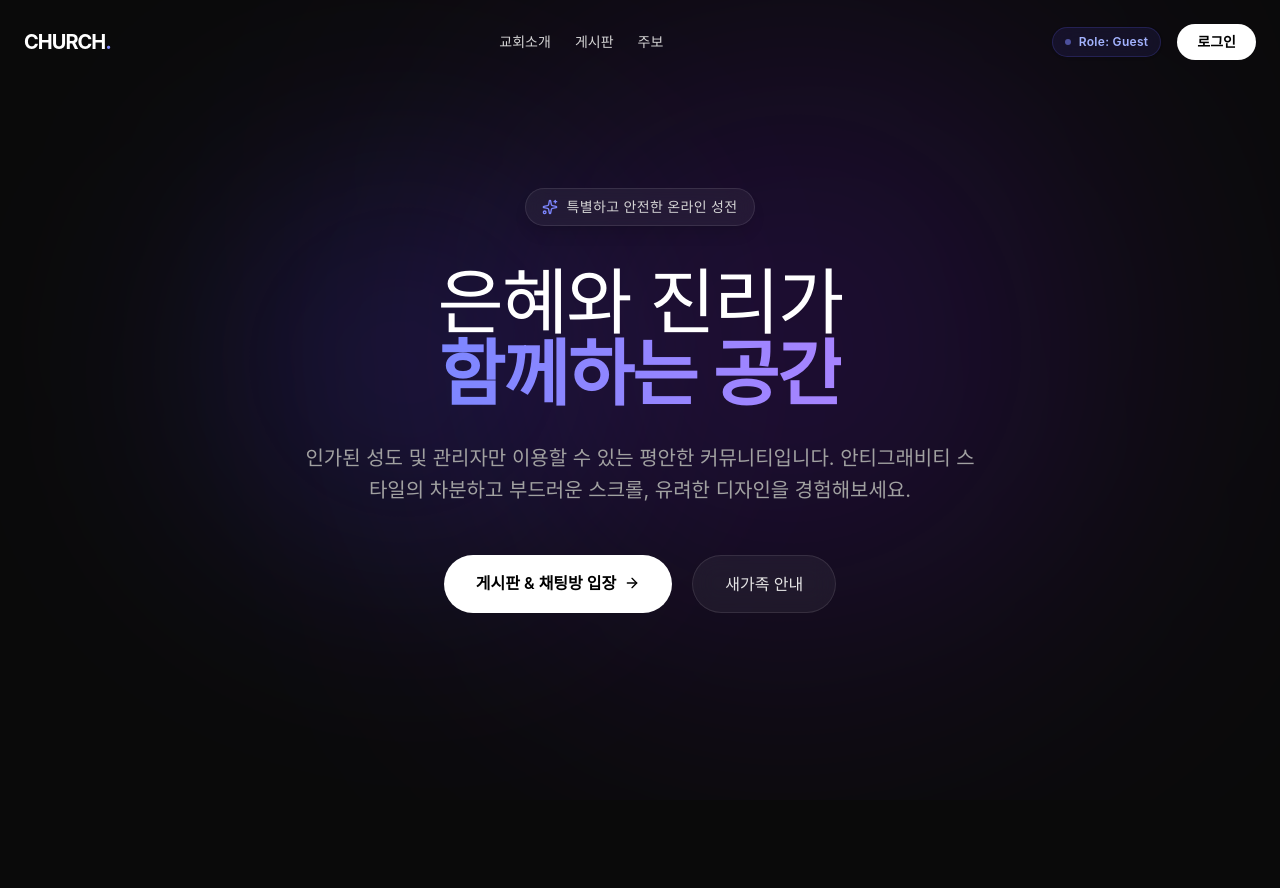
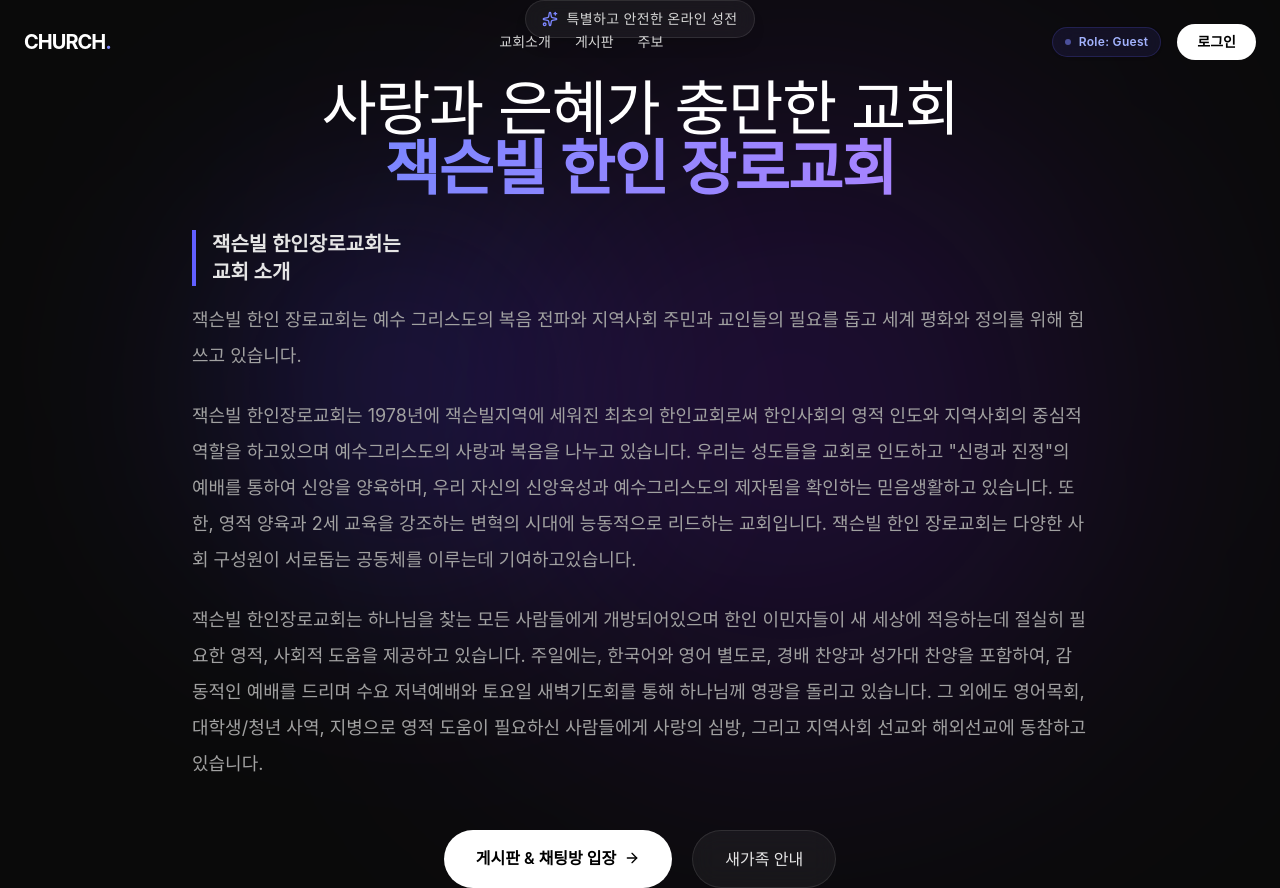
Before and after one commit to kprince0/KPC_Web, a Next.js app: page / in a window 1280 px wide. Before the commit the page ends 800 px from the top, so only its background shows below. Built offline with nearby package versions, Linux system fonts and the light colour scheme; no server answers.

Commit message:
UI: update homepage header and introduction content with church official info

```diff
--- a/src/app/page.tsx
+++ b/src/app/page.tsx
@@ -86,15 +86,25 @@ export default function Home() {
           </span>
         </div>
 
-        <h1 className="hero-element text-5xl md:text-7xl font-light tracking-tight mb-8 mt-2">
-          은혜와 진리가 <br className="hidden md:block" />
-          <span className="font-semibold bg-gradient-to-r from-indigo-400 to-violet-400 bg-clip-text text-transparent">함께하는 공간</span>
+        <h1 className="hero-element text-4xl md:text-6xl font-light tracking-tight mb-8 mt-2">
+          사랑과 은혜가 충만한 교회<br className="hidden md:block" />
+          <span className="font-semibold bg-gradient-to-r from-indigo-400 to-violet-400 bg-clip-text text-transparent">잭슨빌 한인 장로교회</span>
         </h1>
 
-        <p className="hero-element text-lg md:text-xl text-neutral-400 mb-12 max-w-2xl leading-relaxed">
-          인가된 성도 및 관리자만 이용할 수 있는 평안한 커뮤니티입니다.
-          안티그래비티 스타일의 차분하고 부드러운 스크롤, 유려한 디자인을 경험해보세요.
-        </p>
+        <div className="hero-element text-base md:text-lg text-neutral-400 mb-12 max-w-4xl leading-loose text-left space-y-6">
+          <p className="font-bold text-xl text-neutral-200 border-l-4 border-indigo-500 pl-4 mb-4">
+            잭슨빌 한인장로교회는<br />교회 소개
+          </p>
+          <p>
+            잭슨빌 한인 장로교회는 예수 그리스도의 복음 전파와 지역사회 주민과 교인들의 필요를 돕고 세계 평화와 정의를 위해 힘쓰고 있습니다.
+          </p>
+          <p>
+            잭슨빌 한인장로교회는 1978년에 잭슨빌지역에 세워진 최초의 한인교회로써 한인사회의 영적 인도와 지역사회의 중심적 역할을 하고있으며 예수그리스도의 사랑과 복음을 나누고 있습니다. 우리는 성도들을 교회로 인도하고 "신령과 진정"의 예배를 통하여 신앙을 양육하며, 우리 자신의 신앙육성과 예수그리스도의 제자됨을 확인하는 믿음생활하고 있습니다. 또한, 영적 양육과 2세 교육을 강조하는 변혁의 시대에 능동적으로 리드하는 교회입니다. 잭슨빌 한인 장로교회는 다양한 사회 구성원이 서로돕는 공동체를 이루는데 기여하고있습니다.
+          </p>
+          <p>
+            잭슨빌 한인장로교회는 하나님을 찾는 모든 사람들에게 개방되어있으며 한인 이민자들이 새 세상에 적응하는데 절실히 필요한 영적, 사회적 도움을 제공하고 있습니다. 주일에는, 한국어와 영어 별도로, 경배 찬양과 성가대 찬양을 포함하여, 감동적인 예배를 드리며 수요 저녁예배와 토요일 새벽기도회를 통해 하나님께 영광을 돌리고 있습니다. 그 외에도 영어목회, 대학생/청년 사역, 지병으로 영적 도움이 필요하신 사람들에게 사랑의 심방, 그리고 지역사회 선교와 해외선교에 동참하고 있습니다.
+          </p>
+        </div>
 
         <div className="hero-element flex flex-col sm:flex-row gap-5 w-full justify-center">
           <Link
--- a/src/components/ChatRoom.tsx
+++ b/src/components/ChatRoom.tsx
@@ -102,7 +102,7 @@ export default function ChatRoom({ currentUserId, userRole }: { currentUserId: s
             <span className="text-xl">⛪</span>
           </div>
           <div>
-            <h2 className="text-lg font-bold text-white leading-tight">💒 실시간 소통방(v2)</h2>
+            <h2 className="text-lg font-bold text-white leading-tight">💒 잭슨빌 한인 장로교회 (v2)</h2>
             <div className="flex items-center gap-1.5 mt-0.5">
               <span className="w-1.5 h-1.5 rounded-full bg-emerald-500 animate-pulse" />
               <p className="text-[10px] text-neutral-400 uppercase tracking-widest font-bold">Live Now</p>
```
